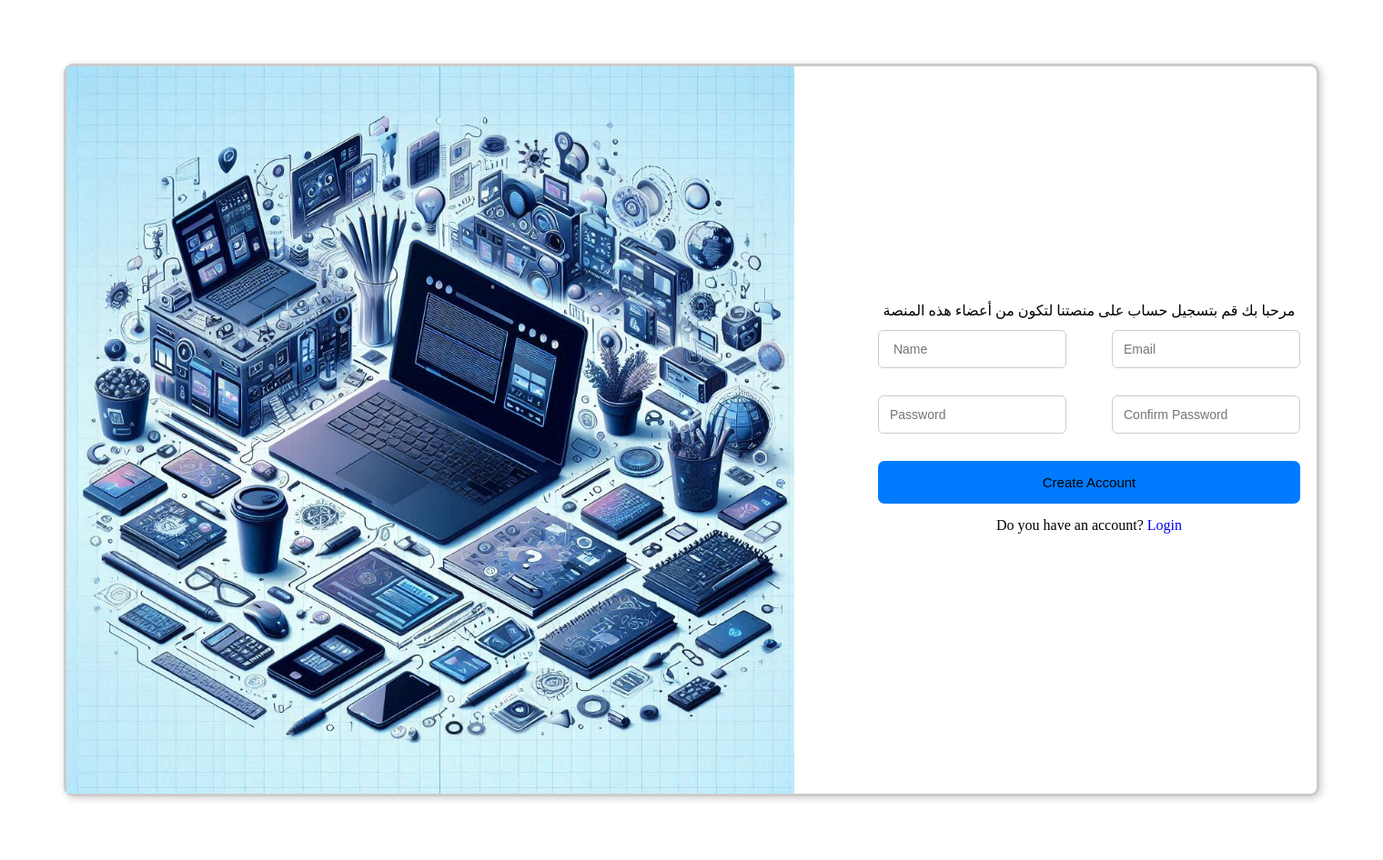
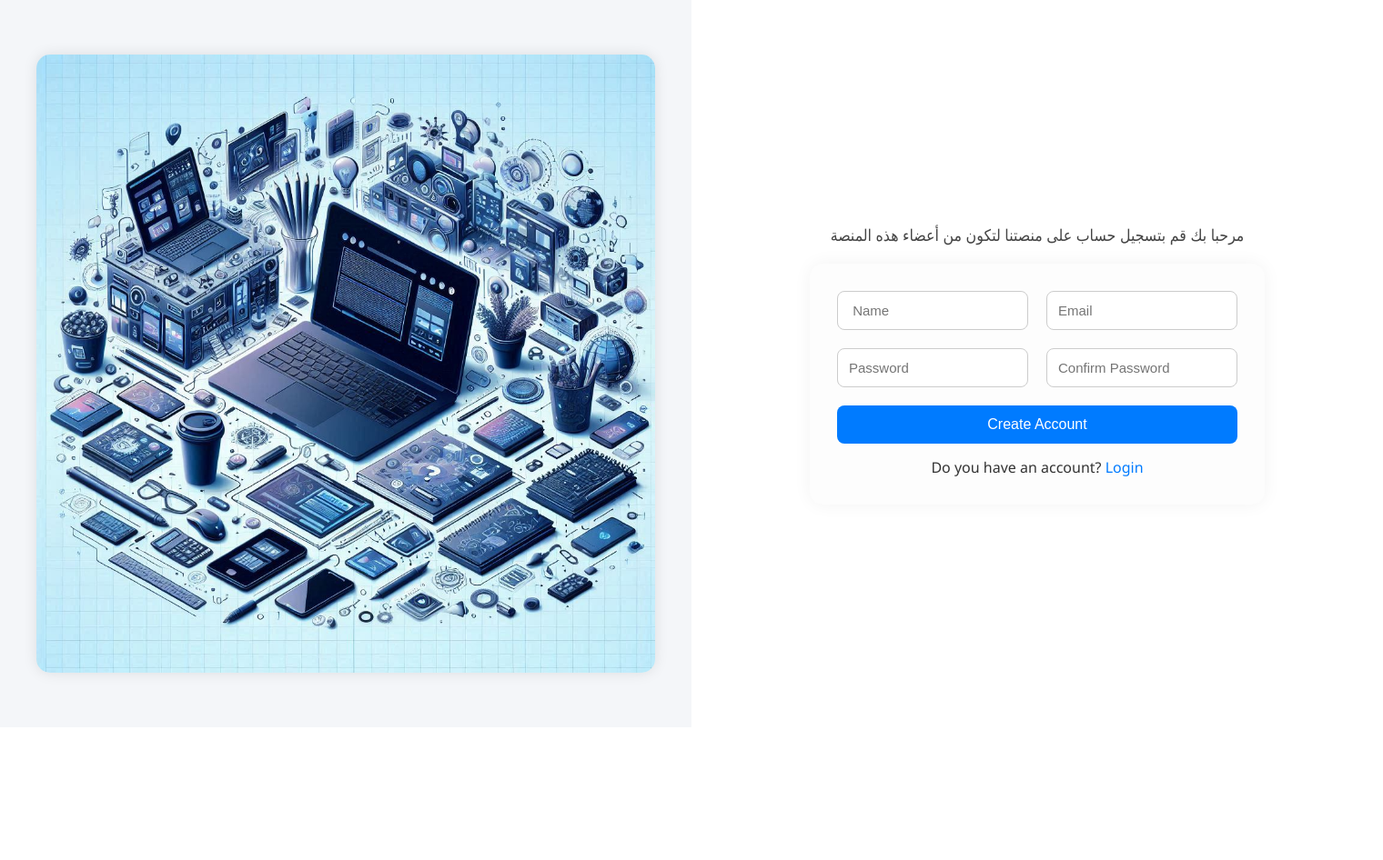
Before and after one commit to mohamadkhateeb1/Final_Project, a PHP site: page /register.php in a window 1520 px wide. Shown: the whole page at 91% size. After the commit the page ends 751 px from the top, so only its background shows below. Run offline with PHP 8.4, Linux system fonts and the light colour scheme; some libraries are stand-ins or nearby versions.

Commit message:
Final_Project_Midad

```diff
--- a/register.php
+++ b/register.php
@@ -1,4 +1,4 @@
-<!-- صقحة تسجيل الحساب -->
+<!-- صفحة تسجيل الحساب -->
 <?php
 session_start();
 $errors = $_SESSION['errors'] ?? [];
@@ -10,26 +10,158 @@ unset($_SESSION['errors'], $_SESSION['old']);
 <head>
   <meta charset="UTF-8">
   <title>Register an account</title>
-  <link rel="stylesheet" href="register_style.css">
-  <style>.error { color: red; font-size: 13px; }</style>
+  <meta name="viewport" content="width=device-width, initial-scale=1.0">
+  <style>
+    * {
+      box-sizing: border-box;
+      margin: 0;
+      padding: 0;
+    }
+
+    body {
+      font-family: 'Segoe UI', Tahoma, Geneva, Verdana, sans-serif;
+      background-color: #f4f6f9;
+      color: #333;
+    }
+
+    .container {
+      display: flex;
+      flex-wrap: wrap;
+      min-height: 100vh;
+    }
+
+    .Left_session, .Right_sestion {
+      flex: 1 1 50%;
+      display: flex;
+      justify-content: center;
+      align-items: center;
+      padding: 40px;
+    }
+
+    .Left_session img {
+      max-width: 100%;
+      height: auto;
+      border-radius: 15px;
+      box-shadow: 0 0 15px rgba(0,0,0,0.1);
+    }
+
+    .Right_sestion {
+      background-color: #ffffff;
+      flex-direction: column;
+    }
+
+    .Welcome p {
+      font-size: 1.1rem;
+      margin-bottom: 20px;
+      color: #444;
+    }
+
+    .Form {
+      width: 100%;
+      max-width: 500px;
+      background-color: #fdfdfd;
+      padding: 30px;
+      border-radius: 15px;
+      box-shadow: 0 0 20px rgba(0, 0, 0, 0.05);
+    }
+
+    .Form_row {
+      display: flex;
+      flex-wrap: wrap;
+      gap: 20px;
+      margin-bottom: 20px;
+    }
+
+    .Form_row > div {
+      flex: 1 1 45%;
+    }
+
+    input[type="text"],
+    input[type="email"],
+    input[type="password"] {
+      width: 100%;
+      padding: 12px;
+      border: 1px solid #ccc;
+      border-radius: 8px;
+      font-size: 15px;
+    }
+
+    .Button {
+      width: 100%;
+      padding: 12px;
+      background-color: #007bff;
+      color: white;
+      border: none;
+      border-radius: 8px;
+      font-size: 16px;
+      cursor: pointer;
+      transition: background-color 0.2s ease;
+    }
+
+    .Button:hover {
+      background-color: #0056b3;
+    }
+
+    .Login {
+      text-align: center;
+      margin-top: 15px;
+    }
+
+    .Login a {
+      text-decoration: none;
+      color: #007bff;
+    }
+
+    .Login a:hover {
+      text-decoration: underline;
+    }
+
+    .error {
+      color: red;
+      font-size: 13px;
+      margin-top: 5px;
+      display: block;
+    }
+
+    @media (max-width: 768px) {
+      .Left_session {
+        display: none;
+      }
+
+      .Right_sestion {
+        flex: 1 1 100%;
+        padding: 20px;
+      }
+
+      .Form_row {
+        flex-direction: column;
+      }
+
+      .Form_row > div {
+        flex: 1 1 100%;
+      }
+    }
+  </style>
 </head>
 <body>
+
 <div class="container">
   <div class="Left_session">
     <img src="imege/image_1.jpeg" alt="">
   </div>
+
   <div class="Right_sestion">
     <div class="Welcome">
-      <p style="text-align:center" >مرحبا بك قم بتسجيل حساب على منصتنا لتكون من أعضاء هذه المنصة </p>
+      <p style="text-align:center">مرحبا بك قم بتسجيل حساب على منصتنا لتكون من أعضاء هذه المنصة</p>
     </div>
+
     <div class="Form">
       <form action="handle_register.php" method="POST">
         <div class="Form_row">
           <div>
-                  <input type="text" id="Name" name="Name"  placeholder=" Name" value="<?= htmlspecialchars($old['Name'] ?? '') ?>">
+            <input type="text" id="Name" name="Name" placeholder=" Name" value="<?= htmlspecialchars($old['Name'] ?? '') ?>">
             <?php if (isset($errors['Name'])): ?>
-                    <div class="error">
-                      <?= htmlspecialchars($errors['Name']) ?></div>
+              <div class="error"><?= htmlspecialchars($errors['Name']) ?></div>
             <?php endif; ?>
           </div>
           <div>
@@ -39,6 +171,7 @@ unset($_SESSION['errors'], $_SESSION['old']);
             <?php endif; ?>
           </div>
         </div>
+
         <div class="Form_row">
           <div>
             <input type="password" id="Password" name="Password" placeholder="Password">
@@ -53,11 +186,14 @@ unset($_SESSION['errors'], $_SESSION['old']);
             <?php endif; ?>
           </div>
         </div>
+
         <button class="Button" type="submit">Create Account</button>
       </form>
+
       <p class="Login">Do you have an account? <a href="login.php">Login</a></p>
     </div>
   </div>
 </div>
+
 </body>
 </html>
```
Lines whose indentation alone changed are shown as unchanged.
